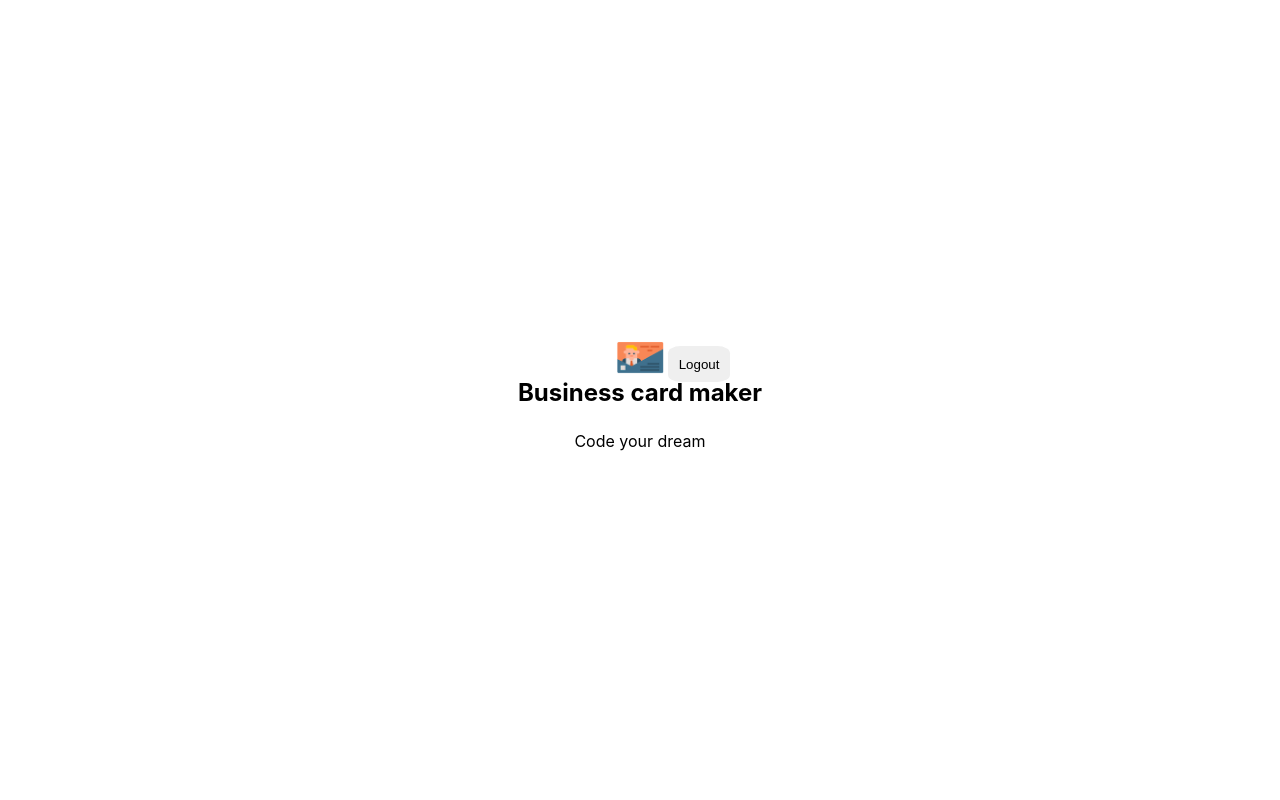
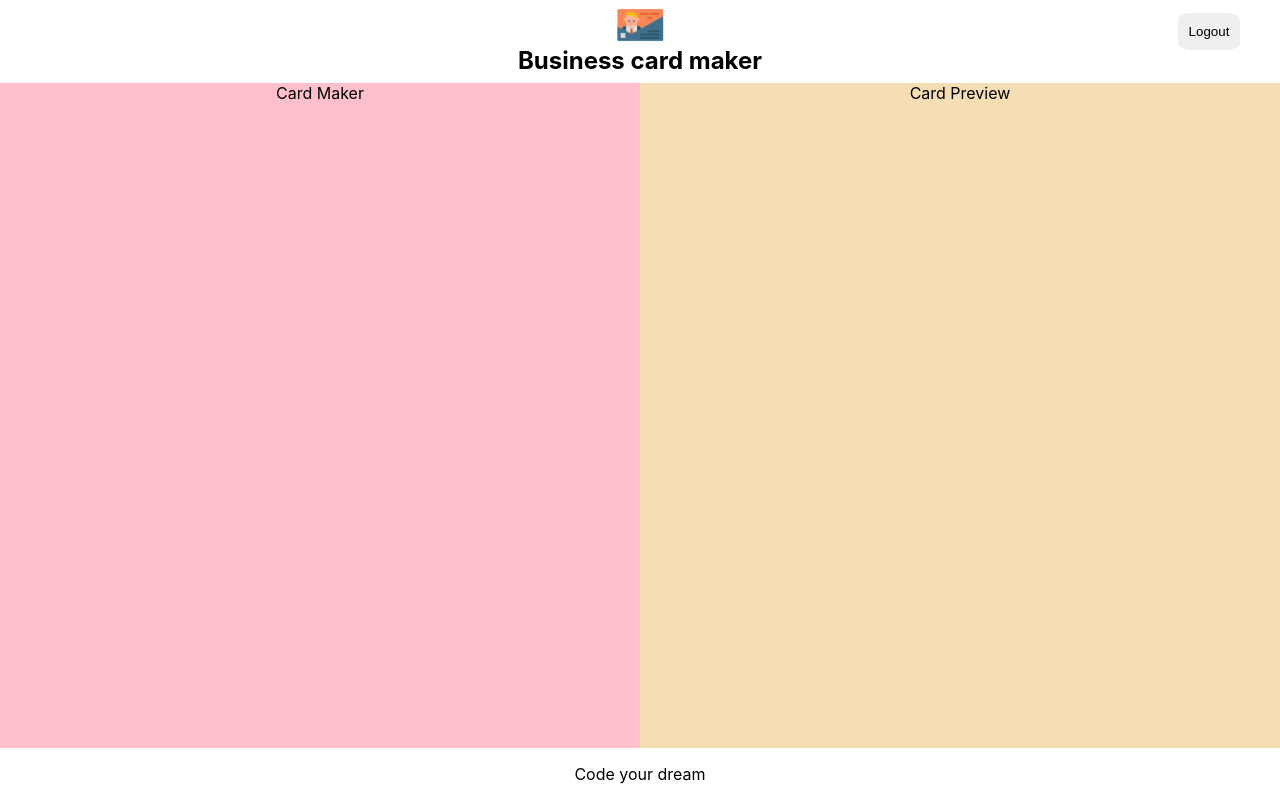
Before and after one commit to lim1313/cardmaker, a React (Create React App) app: page /maker in a window 1280 px wide. Built offline with nearby package versions, Linux system fonts and the light colour scheme; no server answers; sample sign-in values are in the browser's storage.

Commit message:
add editor and preview layout

```diff
--- /dev/null
+++ b/src/components/editor/editor.jsx
@@ -0,0 +1,12 @@
+import React from "react";
+import styles from "./editor.module.css";
+
+const Editor = props => {
+  return (
+    <section className={styles.editor}>
+      <div className={styles.title}>Card Maker</div>
+    </section>
+  );
+};
+
+export default Editor;
--- /dev/null
+++ b/src/components/editor/editor.module.css
@@ -0,0 +1,13 @@
+@value makerGreen from '../../common/colors.css';
+
+.editor {
+  flex-basis: 50%;
+  background-color: pink;
+}
+
+.title {
+  width: 100%;
+  text-align: center;
+  margin-bottom: 1em;
+  color: makerGreen;
+}
--- a/src/components/maker/maker.jsx
+++ b/src/components/maker/maker.jsx
@@ -1,7 +1,9 @@
 import React, { useEffect } from "react";
 import { useHistory } from "react-router";
+import Editor from "../editor/editor";
 import Footer from "../footer/footer";
 import Header from "../header/header";
+import Preview from "../preview/preview";
 import styles from "./maker.module.css";
 const Maker = ({ authService }) => {
   const history = useHistory();
@@ -19,6 +21,10 @@
   return (
     <section className={styles.maker}>
       <Header onLogout={onLogout} />
+      <div className={styles.container}>
+        <Editor />
+        <Preview />
+      </div>
       <Footer />
     </section>
   );
--- a/src/components/maker/maker.module.css
+++ b/src/components/maker/maker.module.css
@@ -0,0 +1,19 @@
+@value mediaQuery from '../../common/size.css';
+
+.maker {
+  width: 100%;
+  height: 100%;
+  display: flex;
+  flex-direction: column;
+}
+
+.container {
+  display: flex;
+  flex: 1;
+}
+
+@media screen and (max-width: mediaQuery) {
+  .container {
+    flex-direction: column;
+  }
+}
--- /dev/null
+++ b/src/components/preview/preview.jsx
@@ -0,0 +1,12 @@
+import React from "react";
+import styles from "./preview.module.css";
+
+const Preview = props => {
+  return (
+    <section className={styles.preview}>
+      <div className={styles.title}>Card Preview</div>
+    </section>
+  );
+};
+
+export default Preview;
--- /dev/null
+++ b/src/components/preview/preview.module.css
@@ -0,0 +1,13 @@
+@value makerGreen from '../../common/colors.css';
+
+.preview {
+  flex-basis: 50%;
+  background-color: wheat;
+}
+
+.title {
+  width: 100%;
+  text-align: center;
+  margin-bottom: 1em;
+  color: makerGreen;
+}
```
